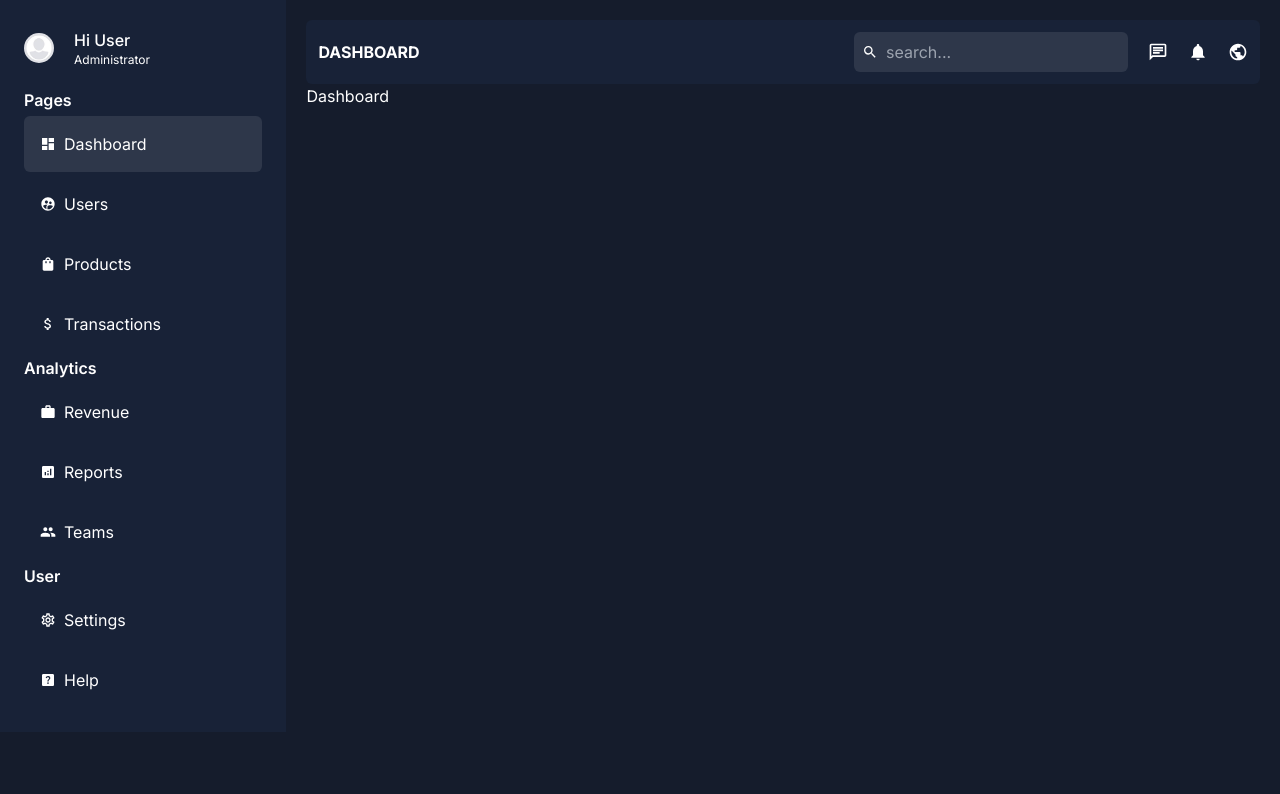
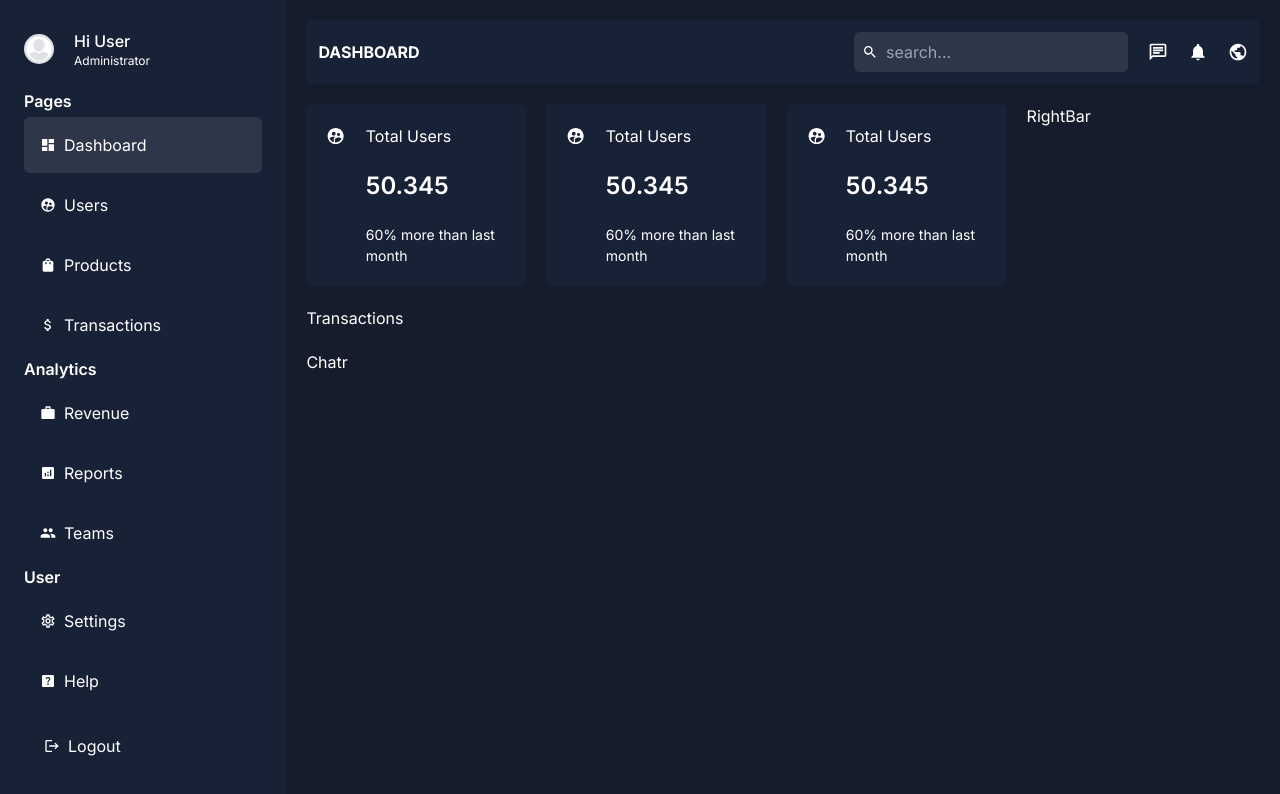
Before and after one commit to Nathami-n/dashboard, a Next.js app: page /dashboard in a window 1280 px wide. Shown: the top 794 px of the page. Built offline with nearby package versions, Linux system fonts and the light colour scheme.

Commit message:
Added cards

```diff
--- a/app/dashboard/page.tsx
+++ b/app/dashboard/page.tsx
@@ -1,7 +1,23 @@
+import RightBar from "@/components/dashboard/rightbar/rightbar";
+import Transactions from "@/components/dashboard/transactions/transactions";
+import Card from "@/components/dashboard/card/card";
+import Chart from "@/components/dashboard/chart/chart";
+
 const Dashboard = () => {
     return (
-        <div>
-            Dashboard
+        <div className="flex gap-5 mt-5">
+            <div className="flex-[3] flex flex-col gap-5">
+                <div className=" flex gap-5 justify-between">
+                    <Card />
+                    <Card />
+                    <Card />
+                </div>
+                <Transactions/>
+                <Chart/>
+        </div>
+        <div className="flex-1">
+            <RightBar/>
+        </div>
         </div>
     )
 }
--- /dev/null
+++ b/components/dashboard/card/card.tsx
@@ -0,0 +1,17 @@
+import { MdSupervisedUserCircle } from "react-icons/md";
+
+
+const Card = () => {
+    return (
+        <div className="soft p-5 flex rounded-md gap-5 cursor-pointer">
+            <MdSupervisedUserCircle size={24}/>
+            <div className="flex flex-col gap-5">
+                <span className="">Total Users</span>
+                <span className="text-[24px] font-semibold">50.345</span>
+                <span className="text-[14px] font-[300px]"><span>60%</span> more than last month</span>
+            </div>
+        </div>
+    )
+}
+
+export default Card;
--- /dev/null
+++ b/components/dashboard/chart/chart.tsx
@@ -0,0 +1,9 @@
+
+
+const Chart = () => {
+    return (
+        <div>Chatr</div>
+    )
+}
+
+export default Chart;
--- /dev/null
+++ b/components/dashboard/rightbar/rightbar.tsx
@@ -0,0 +1,9 @@
+
+
+const RightBar = () => {
+  return (
+    <div>RightBar</div>
+  )
+}
+
+export default RightBar;
--- a/components/dashboard/sidebar/sidebar.tsx
+++ b/components/dashboard/sidebar/sidebar.tsx
@@ -107,6 +107,11 @@ const SideBar = () => {
           )
         })}
       </ul>
+
+      <button className="p-5 my-[5px] flex items-center gap-2 cursor-pointer rounded-md bg-none border-none outline-none w-full hover:bg-[#2e374a]">
+        <MdLogout/>
+        Logout
+      </button>
       </div>
   )
 }
--- /dev/null
+++ b/components/dashboard/transactions/transactions.tsx
@@ -0,0 +1,9 @@
+
+
+const Transactions = () => {
+  return (
+    <div>Transactions</div>
+  )
+}
+
+export default Transactions
```
